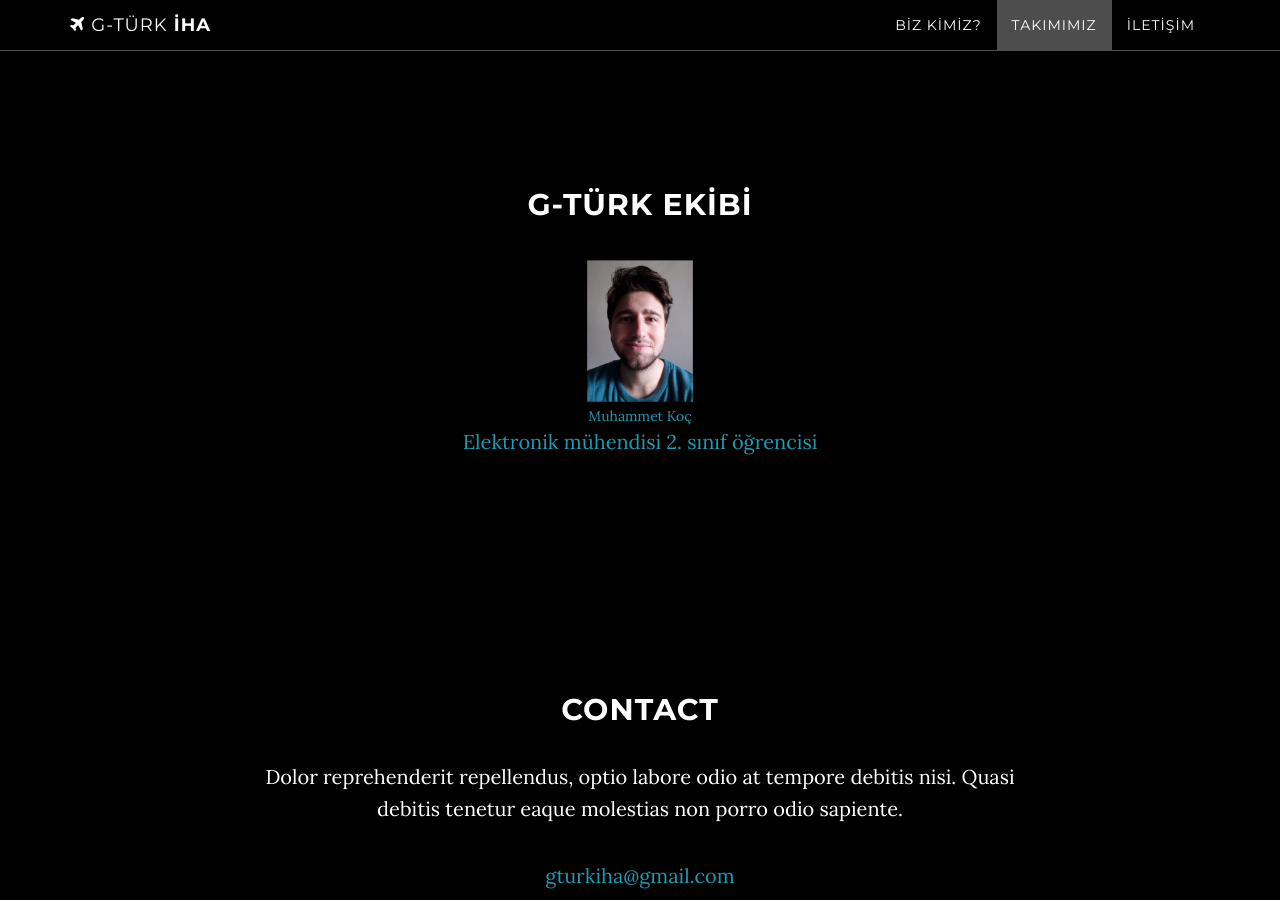
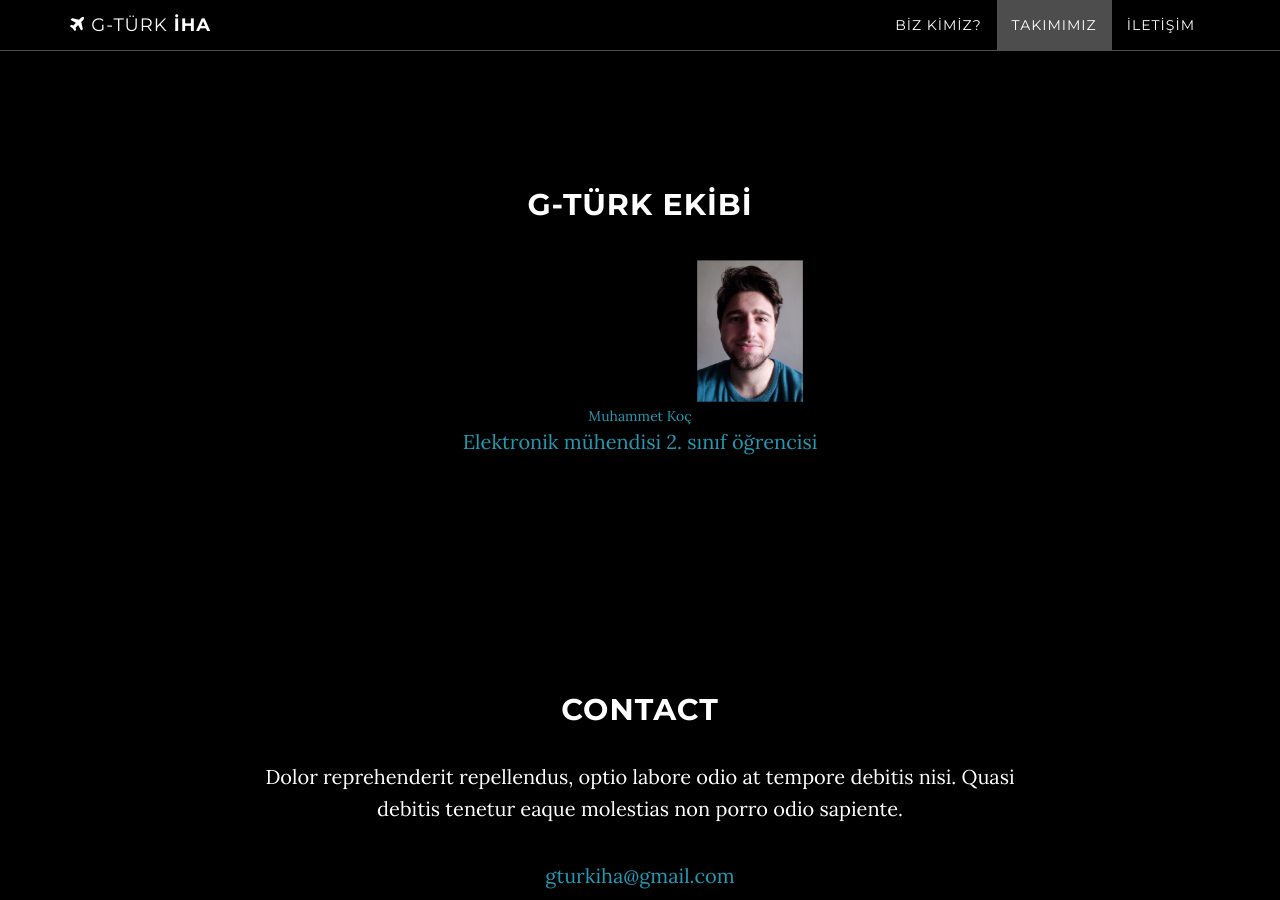
Before and after one commit to g-turk-iha/g-turk-iha, a Jekyll site: the page built from index.html, in a window 1280 px wide and 900 px high, scrolled down 1576 px. Built offline with Jekyll 4.4.1, drawn with Linux system fonts in a browser that asks for light colours.

Commit message:
Update team.html

```diff
--- a/_includes/team.html
+++ b/_includes/team.html
@@ -5,7 +5,7 @@
             <div class="col-lg-8 col-lg-offset-2">
                 <h2>G-TÜRK EkİBİ</h2>
                 <a href="{{ site.baseurl }}/img/author.png">
-                    <img src="{{ site.baseurl }}/img/author.png" width="150px" height="150px" style="left: auto;">
+                    <img src="{{ site.baseurl }}/img/author.png" width="150px" height="150px" style="margin-left: 30%;">
                     <div class="caption">Muhammet Koç</div>
                     <p>Elektronik mühendisi 2. sınıf öğrencisi</p>
                 </a>
```
